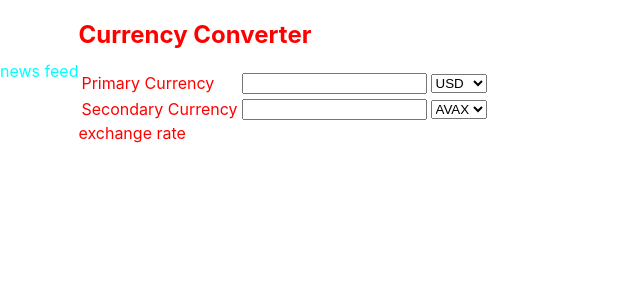
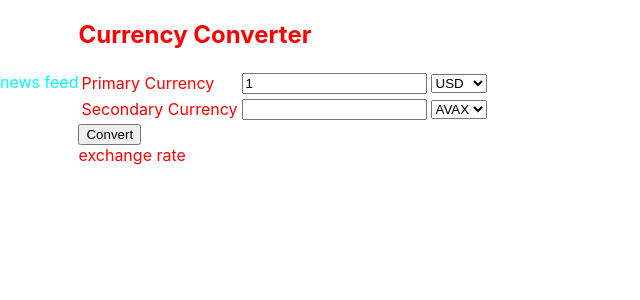
Before and after one commit to Valatulkas/c-dashboard, a React (Create React App) app: page / in a window 1280 px wide. Shown: the top 300 px of the page, without its empty margins (0-640 px from the left). Built offline with nearby package versions, Linux system fonts and the light colour scheme.

Commit message:
incorporate currency exchange rate logic

```diff
--- a/src/components/currencyConverter.js
+++ b/src/components/currencyConverter.js
@@ -1,13 +1,35 @@
 import { useState } from "react";
 import ExchangeRate from "./exchangeRates";
+import axios from "axios";
 
 const CurrencyConverter = () => {
 
   const currencies = ['AVAX', 'BTC', 'ETH', 'TIME', 'USD'];
   const [chosenPrimaryCurrency, setChosenPrimaryCurrency] = useState('USD');
   const [chosenSecondaryCurrency, setChosenSecondaryCurrency] = useState('AVAX');
+  const [amount, setAmount] = useState(1);
+  const [exchangeRate, setExchangeRate] = useState(1);
 
-  console.log(chosenPrimaryCurrency);
+  console.log(amount);
+
+  const convert = () => {
+    const options = {
+      method: 'GET',
+      url: 'https://alpha-vantage.p.rapidapi.com/query',
+      params: {to_currency: chosenPrimaryCurrency, function: 'CURRENCY_EXCHANGE_RATE', from_currency: chosenSecondaryCurrency},
+      headers: {
+        'x-rapidapi-host': 'alpha-vantage.p.rapidapi.com',
+        'x-rapidapi-key': ''
+      }
+    };
+
+    axios.request(options).then((response) => {
+      console.log(response.data['Realtime Currency Exchange Rate']['5. Exchange Rate']);
+      setExchangeRate(response.data['Realtime Currency Exchange Rate']['5. Exchange Rate']);
+    }).catch((error) => {
+      console.error(error);
+    });
+  }
 
     return (
       <div className="currency-converter">
@@ -18,7 +40,9 @@ const CurrencyConverter = () => {
               <tr>
                 <td>Primary Currency</td>
                 <td>
-                  <input type='number' name="currency-amount-1" value={''} />
+                  <input type='number' name="currency-amount-1" value={amount}
+                    onChange={(e) => setAmount(e.target.value)}
+                  />
                 </td>
                 <td>
                   <select className="currency-options" value={chosenPrimaryCurrency} name="currency-option-1"
@@ -43,6 +67,8 @@ const CurrencyConverter = () => {
               </tr>
             </tbody>
           </table>
+
+          <button className="convert" onClick={convert}>Convert</button>
         </div>
 
         <ExchangeRate />
```
